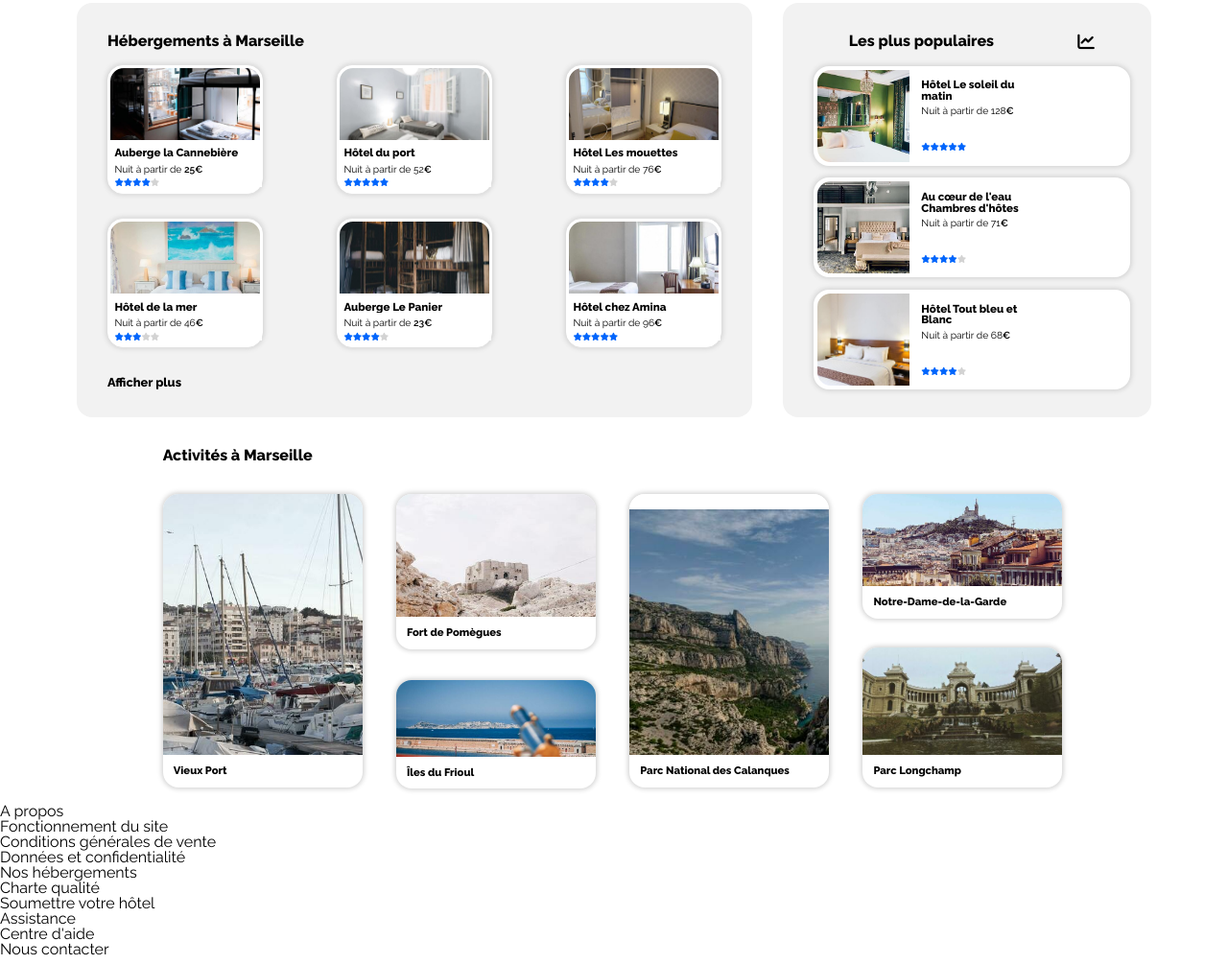
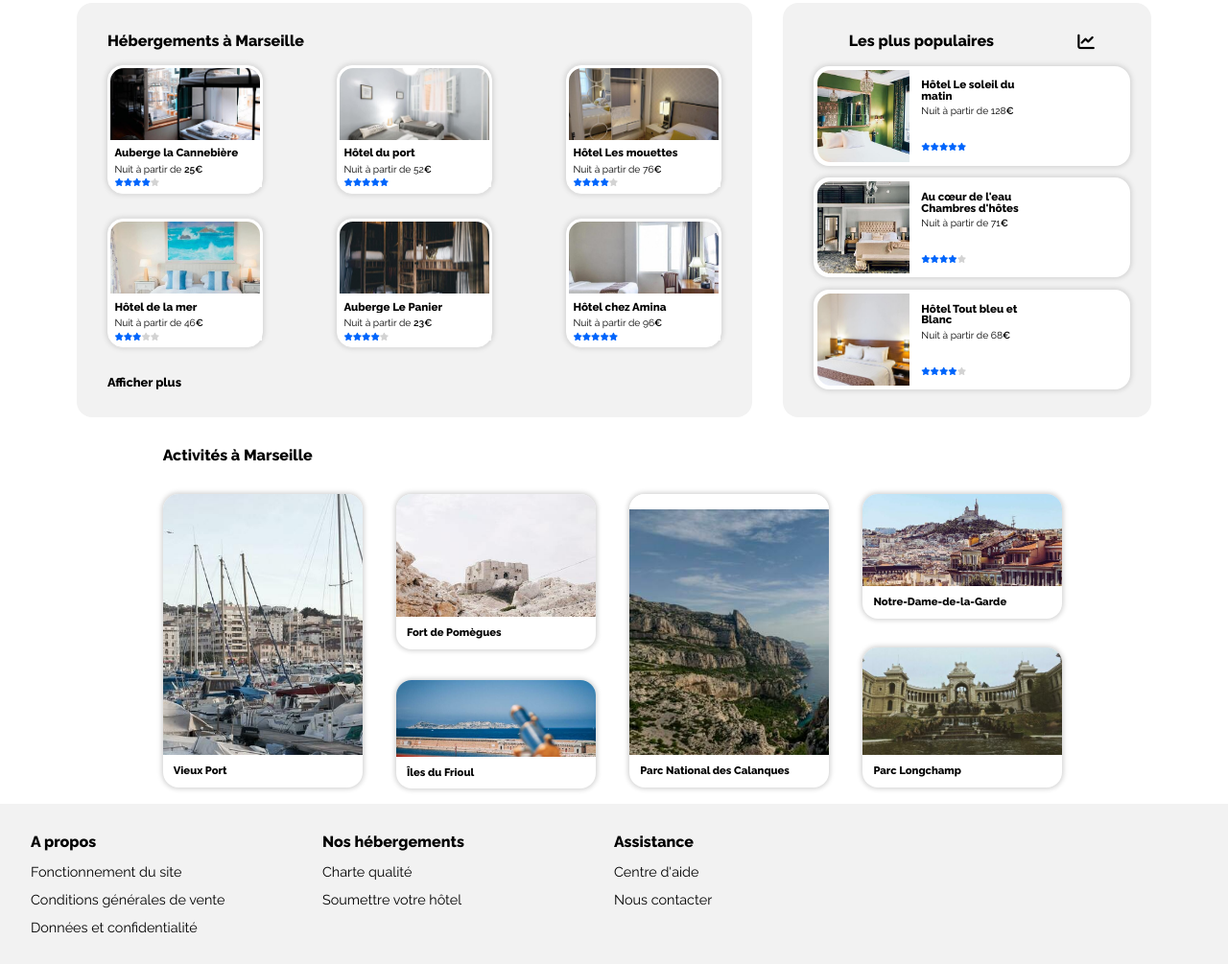
Before and after one commit to HematielaBequille/Reservia, a plain HTML site: page index.html in a window 1280 px wide. Shown: the part 347-1352 px from the top of the page at 96% size. Drawn offline with Linux system fonts and the light colour scheme.

Commit message:
responvive mobile, tablet, desktop sur footer OK

```diff
--- a/css/styles.css
+++ b/css/styles.css
@@ -393,7 +393,7 @@ a:visited {
     flex-direction: column;
     align-items: center;
     background-color: #F2F2F2;
-    padding: 0 1em 1em 1em;
+    padding: 0 0 1em 0;
     width: 100%;
 }
 
@@ -608,6 +608,38 @@ a:visited {
     border-radius: 1em 1em 0 0;
 }
 
+.footer_container {
+    display: flex;
+    flex-direction: column;
+    background-color: #F2F2F2;
+    padding: 1em 0 1em 0;
+}
+
+.nav_footer {
+    display: flex;
+    flex-direction: column;
+    background-color: #F2F2F2;
+    margin: 0 0 0 1em;
+}
+
+.nav_footer_category {
+    font-weight: 800;
+    margin: 1em 0 1em 0;
+    background-color: #F2F2F2;
+}
+
+.nav_footer_list {
+    display: flex;
+    flex-direction: column;
+    background-color: #F2F2F2;
+}
+
+.nav_footer_list > li {
+    font-size: 0.9em;
+    margin: 0 0 1em 0;
+    background-color: #F2F2F2;
+}
+
 @media (min-width: 600px) {
     #logo {
         height: 5em;
@@ -747,6 +779,14 @@ a:visited {
     .activity_6 {
         width: 13em;
         height: 7em;
+    }
+
+    .footer_container {
+        align-items: center;
+    }
+
+    .nav_footer {
+        width: 13em;
     }
 }
 
@@ -1078,6 +1118,15 @@ a:visited {
         grid-row-start: 3;
         align-self: start;
     }
+
+    .footer_container {
+        flex-direction: row;
+        align-items: flex-start;
+    }
+
+    .nav_footer {
+        margin: 0 4em 0 2em;
+    }
 }
 
 /*@media (min-width: 1174px) {
--- a/index.html
+++ b/index.html
@@ -247,9 +247,11 @@
 
     <footer>
 
+        <div class="footer_container">
+
         <nav class="nav_footer">
-            <p>A propos</p>
-            <ul>
+            <p class="nav_footer_category">A propos</p>
+            <ul class="nav_footer_list">
                 <li>Fonctionnement du site</li>
                 <li>Conditions générales de vente</li>
                 <li>Données et confidentialité</li>
@@ -257,20 +259,22 @@
         </nav>
 
         <nav class="nav_footer">
-            <p>Nos hébergements</p>
-            <ul>
+            <p class="nav_footer_category">Nos hébergements</p>
+            <ul class="nav_footer_list">
                 <li>Charte qualité</li>
                 <li>Soumettre votre hôtel</li>
             </ul>
         </nav>
 
         <nav class="nav_footer">
-            <p>Assistance</p>
-            <ul>
+            <p class="nav_footer_category">Assistance</p>
+            <ul class="nav_footer_list">
                 <li>Centre d'aide</li>
                 <li>Nous contacter</li>
             </ul>
         </nav>
+
+        </div>
 
     </footer>
 
```
